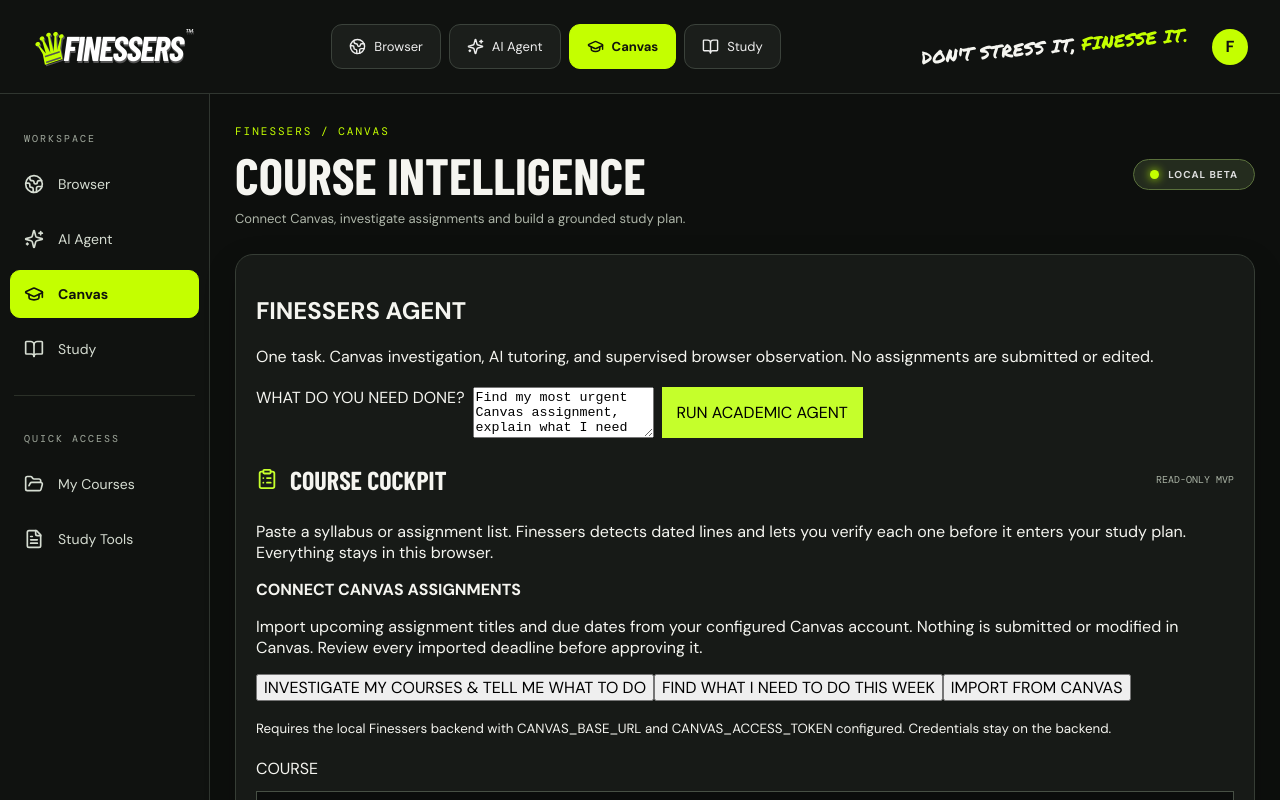
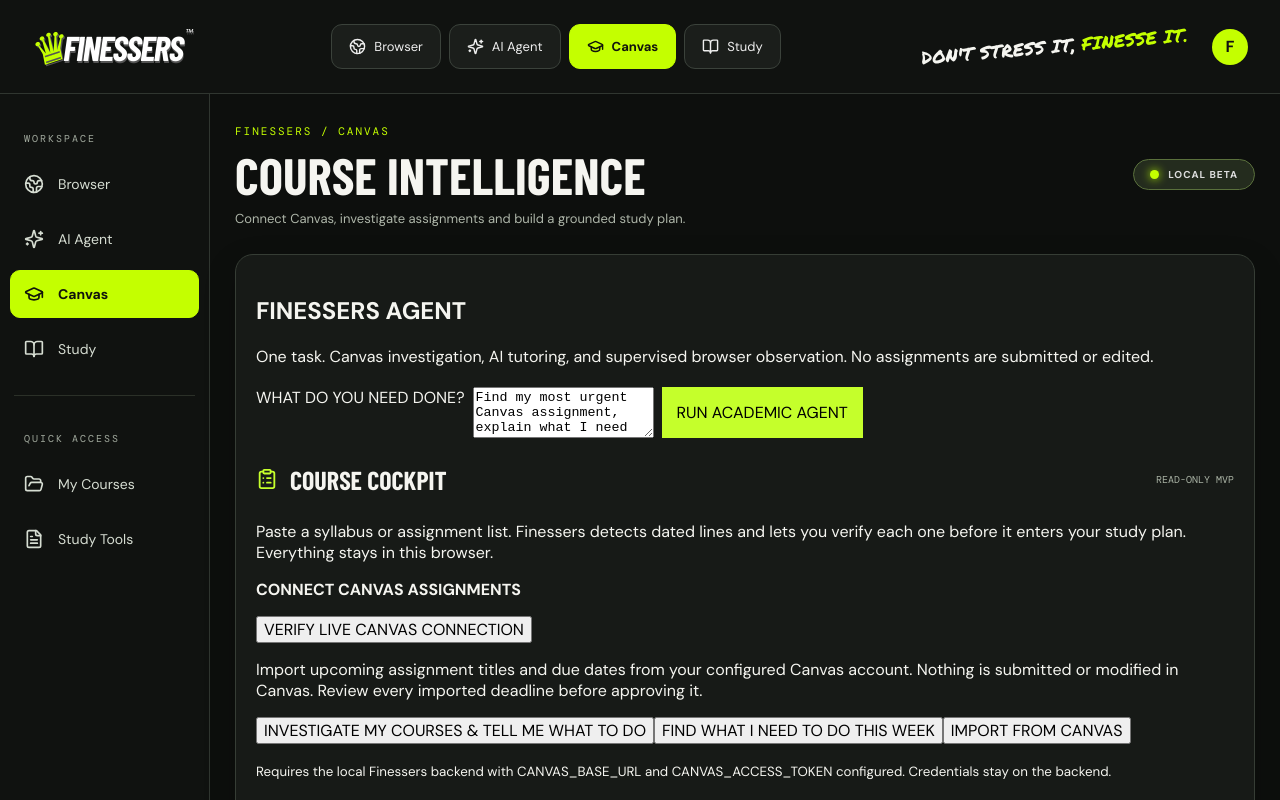
Before and after one commit to sown189/For-chat, a React (Vite) app: page / in a window 1280 px wide. Both pictures are taken after a click on the button "INVESTIGATE ASSIGNMENTS". Shown: the top 800 px of the page. Built offline with nearby package versions, Linux system fonts and the light colour scheme; a web font is replaced by a local one.

Commit message:
feat: add one-click real Canvas verification and visible connection status

```diff
--- a/src/CourseCockpit.jsx
+++ b/src/CourseCockpit.jsx
@@ -30,6 +30,8 @@ export default function CourseCockpit(){
  const [notice,setNotice]=useState('');
  const [syncing,setSyncing]=useState(false);
  const [canvasStatus,setCanvasStatus]=useState('');
+ const [canvasVerification,setCanvasVerification]=useState(null);
+ const [verifying,setVerifying]=useState(false);
  const [mission,setMission]=useState(null);
  const [missionBusy,setMissionBusy]=useState(false);
  const [assignmentGuide,setAssignmentGuide]=useState(null);
@@ -41,6 +43,12 @@ export default function CourseCockpit(){
  const upcoming=approved.filter(x=>!x.done&&x.due>=new Date().toISOString().slice(0,10)).slice(0,8);
  const nextWeek=upcoming.filter(x=>(new Date(x.due+'T12:00:00')-new Date())/86400000<=7);
  const importText=e=>{e.preventDefault();const found=extractDeadlines(source).map((x,i)=>({...x,id:Date.now()+'-'+i,course:course.trim()||'My course'}));setItems(prev=>[...prev,...found]);setNotice(found.length+' potential deadlines found. Review each one against your syllabus before approving.');};
+ const verifyCanvas=async()=>{
+  setVerifying(true);setCanvasVerification(null);
+  try{const response=await fetch('/api/canvas/verify');const data=await response.json();setCanvasVerification({ok:response.ok,...data})}
+  catch(e){setCanvasVerification({ok:false,error:'Backend unavailable: '+e.message})}
+  finally{setVerifying(false)}
+ };
  const investigateCourses=async()=>{
   setInvestigationBusy(true);setCanvasStatus('');setInvestigation(null);
   try{
@@ -100,6 +108,8 @@ export default function CourseCockpit(){
   <p>Paste a syllabus or assignment list. Finessers detects dated lines and lets you verify each one before it enters your study plan. Everything stays in this browser.</p>
   <div className="note-card">
    <strong>CONNECT CANVAS ASSIGNMENTS</strong>
+   <p><button type="button" onClick={verifyCanvas} disabled={verifying}>{verifying?'CHECKING CANVAS…':'VERIFY LIVE CANVAS CONNECTION'}</button></p>
+   {canvasVerification&&<p role="status">{canvasVerification.ok?'CONNECTED: '+canvasVerification.courses+' courses, '+canvasVerification.upcomingAssignments+' upcoming assignments'+(canvasVerification.partial?' (partial results)':''):'NOT CONNECTED: '+canvasVerification.error}</p>}
    <p>Import upcoming assignment titles and due dates from your configured Canvas account. Nothing is submitted or modified in Canvas. Review every imported deadline before approving it.</p>
    <button type="button" onClick={investigateCourses} disabled={investigationBusy}>{investigationBusy?'INVESTIGATING COURSES…':'INVESTIGATE MY COURSES & TELL ME WHAT TO DO'}</button>
    <button type="button" onClick={runMission} disabled={missionBusy}>{missionBusy?'INVESTIGATING…':'FIND WHAT I NEED TO DO THIS WEEK'}</button>
```
